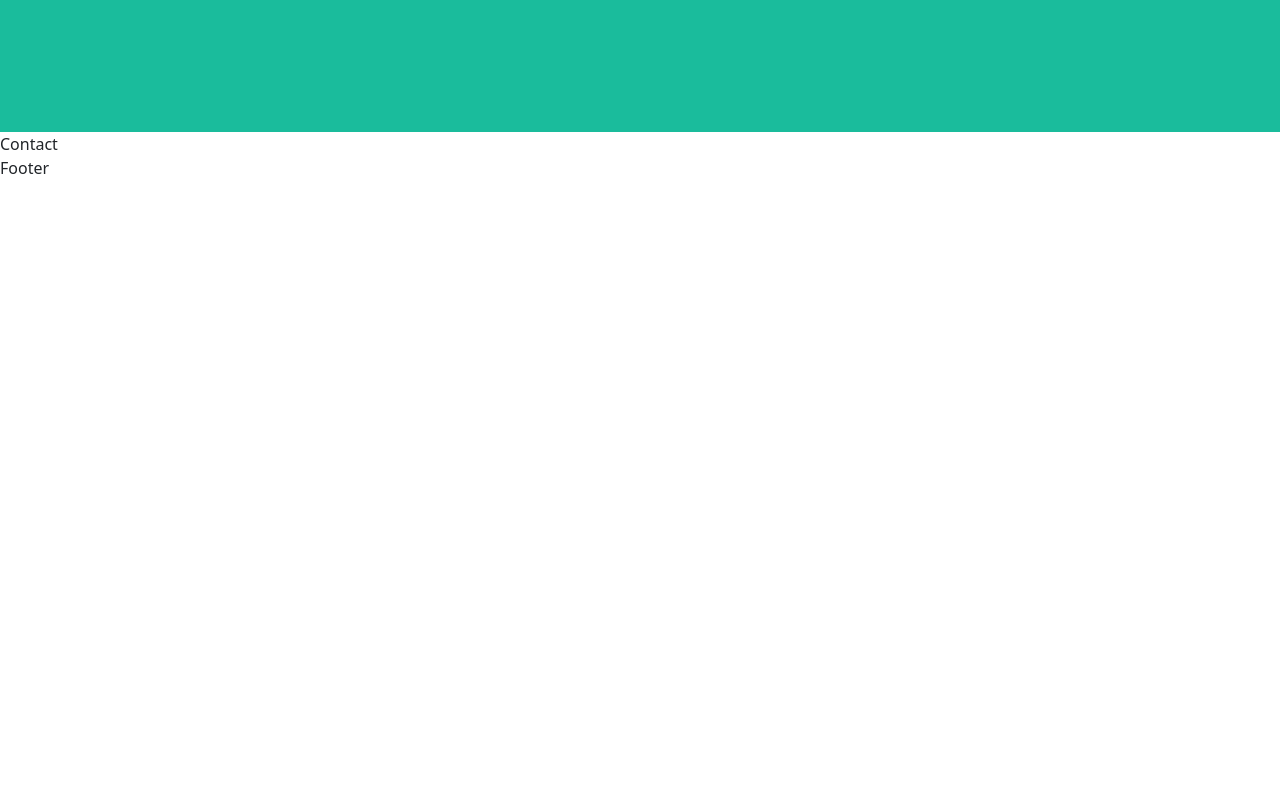
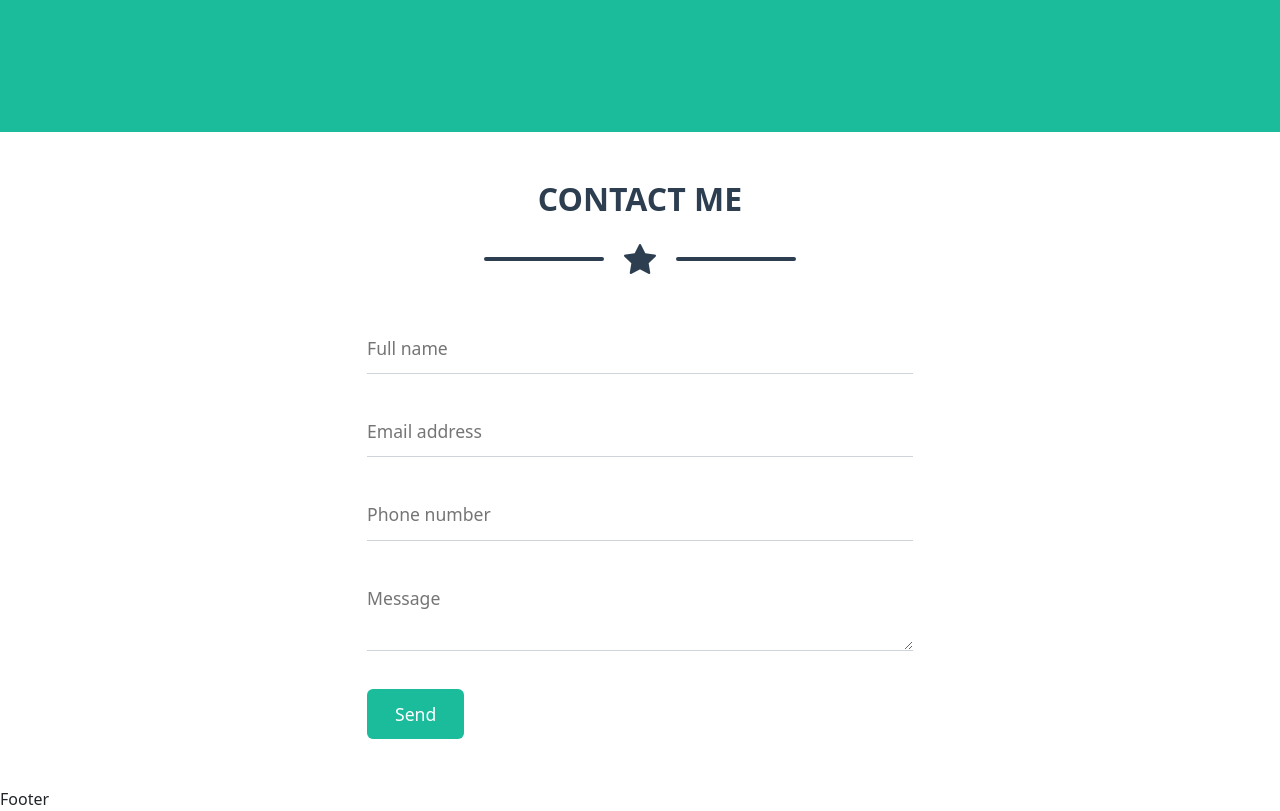
Before and after one commit to suhibshaltaf/Task1ReactFU15, a React (Vite) app: page / in a window 1280 px wide. Shown: the part 2220-3031 px from the top of the page. Before the commit the page ends 2400 px from the top, so only its background shows below. Built offline with nearby package versions, Linux system fonts and the light colour scheme.

Commit message:
create componant contact

```diff
--- a/src/contact/Contact.jsx
+++ b/src/contact/Contact.jsx
@@ -1,7 +1,65 @@
-import React from 'react'
+import React from 'react';
+import styles from './contact.module.css';
 
 export default function Contact() {
   return (
-    <div id="Contact">Contact</div>
-  )
+    <section id="contact" className={`py-5 ${styles.contact}`}>
+      <div className="container">
+
+        <h2 className="text-center fw-bold mb-4">
+          CONTACT ME
+        </h2>
+
+        <div className={`${styles.divider} mb-5`}>
+          <span className={styles.line}></span>
+          <i className={`bi bi-star-fill ${styles.star}`}></i>
+          <span className={styles.line}></span>
+        </div>
+
+        <div className="row justify-content-center">
+          <div className="col-lg-6">
+
+            <form>
+              <div className={styles.formGroup}>
+                <input
+                  type="text"
+                  className={styles.input}
+                  placeholder="Full name"
+                />
+              </div>
+
+              <div className={styles.formGroup}>
+                <input
+                  type="email"
+                  className={styles.input}
+                  placeholder="Email address"
+                />
+              </div>
+
+              <div className={styles.formGroup}>
+                <input
+                  type="text"
+                  className={styles.input}
+                  placeholder="Phone number"
+                />
+              </div>
+
+              <div className={styles.formGroup}>
+                <textarea
+                  className={styles.textarea}
+                  placeholder="Message"
+                ></textarea>
+              </div>
+
+              <button type="submit" className={styles.btnSend}>
+                Send
+              </button>
+            </form>
+
+          </div>
+        </div>
+
+      </div>
+    </section>
+  );
 }
--- /dev/null
+++ b/src/contact/contact.module.css
@@ -0,0 +1,47 @@
+.contact {
+  color: rgb(44, 62, 80);
+}
+
+.divider {
+  display: flex;
+  justify-content: center;
+  align-items: center;
+  gap: 20px;
+}
+
+.line {
+  width: 120px;
+  height: 4px;
+  background-color: rgb(44, 62, 80);
+  border-radius: 2px;
+}
+
+.star {
+  font-size: 32px;
+  line-height: 1;
+}
+
+.formGroup {
+  margin-bottom: 2rem;
+}
+
+.input,
+.textarea {
+  width: 100%;
+  border: none;
+  border-bottom: 1px solid #ced4da;
+  padding: 12px 0;
+  font-size: 1.1rem;
+  outline: none;
+}
+
+
+
+.btnSend {
+  background-color: #1abc9c;
+  color: white;
+  border: none;
+  padding: 12px 28px;
+  font-size: 1.1rem;
+  border-radius: 6px;
+}
```
